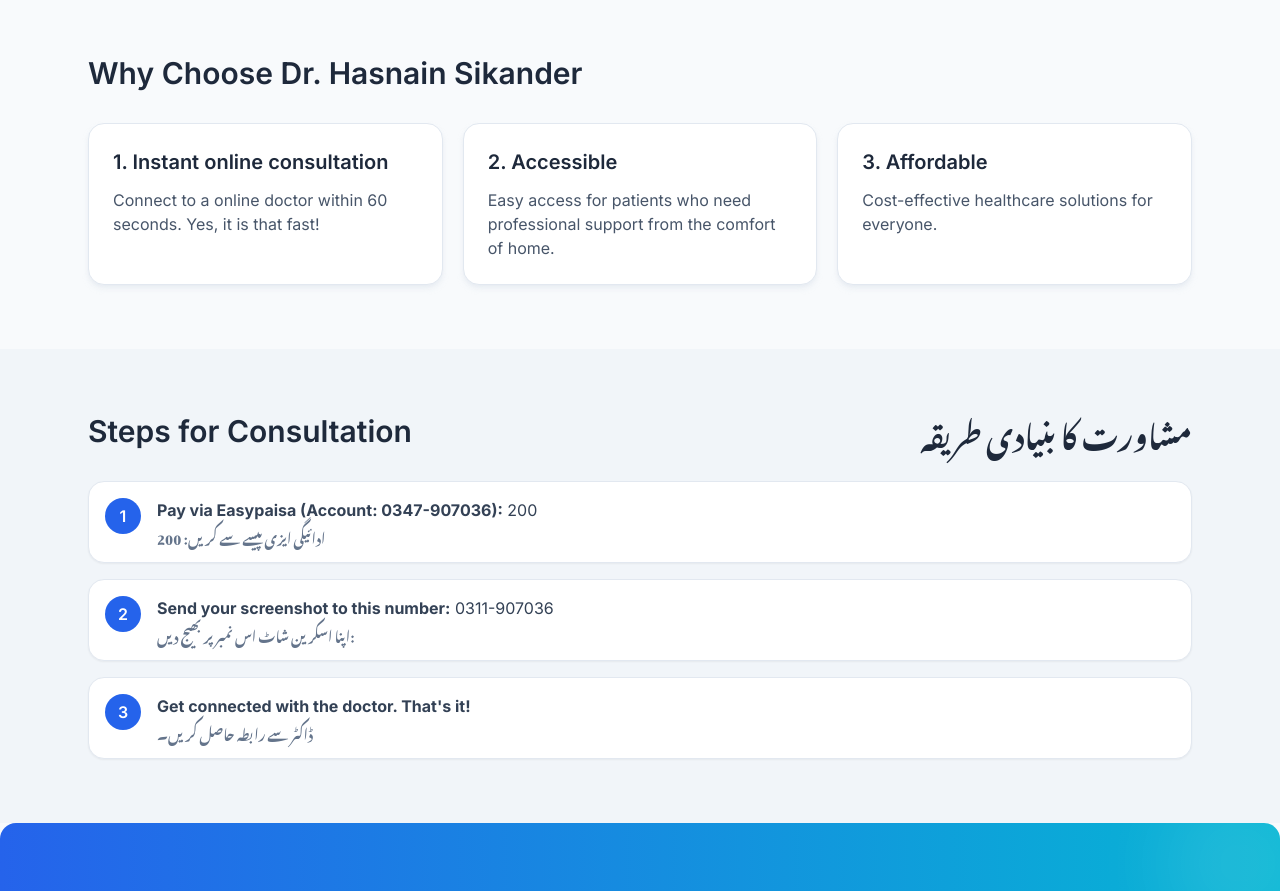
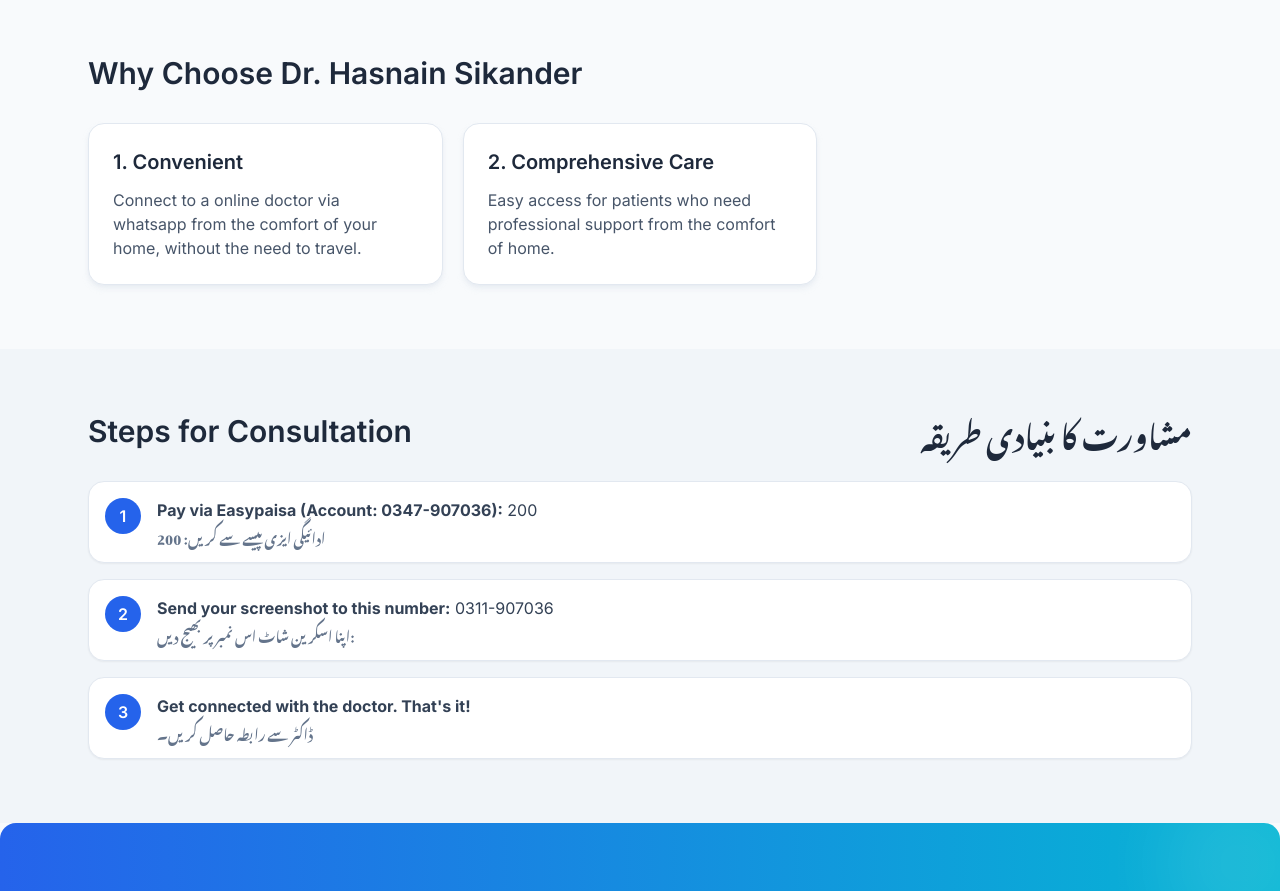
Before and after one commit to Hasnainqq/Instant-Clinic, a Next.js app: page / in a window 1280 px wide. Shown: the part 2680-3571 px from the top of the page. Built offline with nearby package versions, Linux system fonts and the light colour scheme; a web font is replaced by a local one.

Commit message:
Refactor consultation reasons for clarity and conciseness

```diff
--- a/app/page.js
+++ b/app/page.js
@@ -35,16 +35,13 @@ const illnessesUrdu = [
 
 const reasons = [
     {
-        title: 'Instant online consultation',
-        text: 'Connect to a online doctor within 60 seconds. Yes, it is that fast!'
+        title: 'Convenient',
+        text: 'Connect to a online doctor via whatsapp from the comfort of your home, without the need to travel.'
     },
+
     {
-        title: 'Accessible',
+        title: 'Comprehensive Care',
         text: 'Easy access for patients who need professional support from the comfort of home.'
-    },
-    {
-        title: 'Affordable',
-        text: 'Cost-effective healthcare solutions for everyone.'
     }
 ];
 
```
